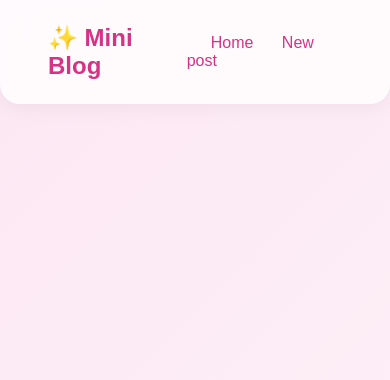
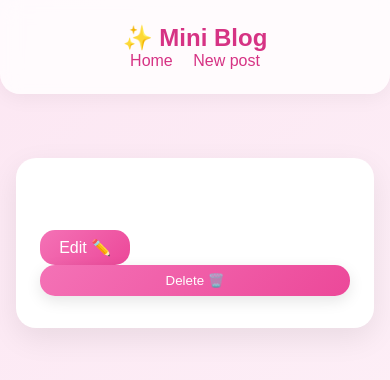
Before and after one commit to w69999/mini-blog, a plain HTML site: page post.html in a window 390 px wide. Drawn offline with Linux system fonts and the light colour scheme.

Commit message:
Update styles and page layout, fix post.html

```diff
--- a/css/style.css
+++ b/css/style.css
@@ -111,4 +111,60 @@ button {
     border-radius: 20px;
     cursor: pointer;
     transition: all 0.3s ease;
-    box-shadow
+    box-shadow: 0 5px 15px rgba(0, 0, 0, 0.1);
+    font-weight: 500;
+}
+
+.post-form button:hover,
+button:hover {
+    transform: translateY(-5px);
+    box-shadow: 0 10px 25px rgba(0, 0, 0, 0.2);
+}
+
+
+
+#delete-post,
+#edit-post {
+    transition: all 0.3s ease;
+    background: linear-gradient(135deg, #f472b6, #ec4899);
+    padding: 0.5rem 1.2rem;
+    border-radius: 15px;
+    color: white;
+    font-weight: 500;
+    border: none;
+    cursor: pointer;
+    margin-right: 0.5rem;
+}
+
+#delete-post:hover,
+#edit-post:hover {
+    transform: translateY(-3px);
+    box-shadow: 0 8px 20px rgba(0,0,0,0.2);
+}
+
+
+
+@media (max-width: 600px) {
+    .header {
+        flex-direction: column;
+        align-items: center;
+    }
+
+    .nav a {
+        margin: 0.5rem;
+    }
+
+    .container {
+        padding: 1rem;
+    }
+
+    .post-card {
+        padding: 1.5rem;
+    }
+
+    .post-form button,
+    button {
+        width: 100%;
+        margin-bottom: 0.5rem;
+    }
+}
--- a/post.html
+++ b/post.html
@@ -17,4 +17,17 @@
 </header>
 
 <main class="container">
-    <article class="po
+    <article class="post-card">
+        <h1 id="post-title"></h1>
+        <p id="post-content"></p>
+
+        <div style="margin-top:2rem;">
+            <a id="edit-post" class="read-more">Edit ✏️</a>
+            <button id="delete-post">Delete 🗑️</button>
+        </div>
+    </article>
+</main>
+
+<script src="js/blog.js"></script>
+</body>
+</html>
```
Also changed, not shown: add.html (+10 -0 lines).
